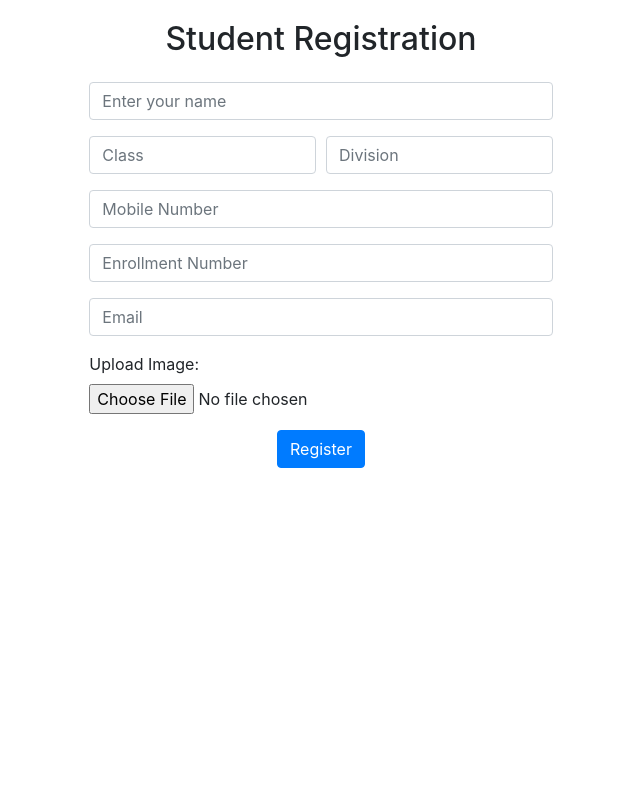
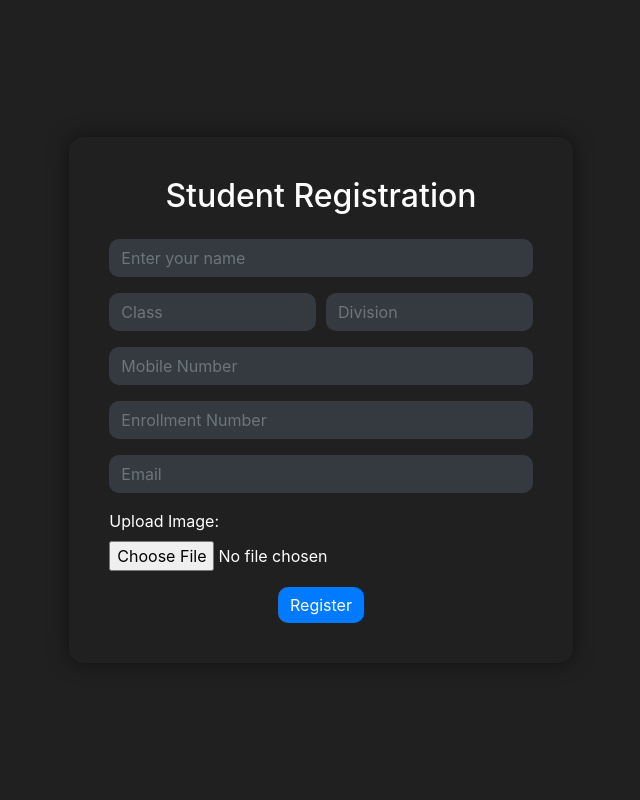
Before and after one commit to college1107/Project-6th-sem, a Django app: template Attendance_System/User/templates/registration.html in a window 1280 px wide. Shown: the whole page, without its empty margins (319-959 px from the left). Run offline with Django 3.2, Linux system fonts and the light colour scheme; the template is opened without the code that fills it, so the values that code supplies are empty; some libraries are stand-ins or nearby versions.

Commit message:
DAY 1 done
first of all check static file path is is correct for model or not i'm not sure about that so first check it and check their path in our registration.html file css linkage (i will not load static files globally so check on according to that), secondly check the url folder of user , and finally run the code...

and and and  important vat....  kai error lage to jate sudhari levi, baki kai mathakut na karavi , lagu pade vat thi

###sher ne DAY 1 ka code complete kiya  🦁🦁🦁🦁😎😎

```diff
--- a/Attendance_System/User/templates/registration.html
+++ b/Attendance_System/User/templates/registration.html
@@ -4,7 +4,7 @@
     <meta charset="UTF-8">
     <title>Student Registration</title>
     <link rel="stylesheet" href="https://stackpath.bootstrapcdn.com/bootstrap/4.5.2/css/bootstrap.min.css">
-    <link rel="stylesheet" href="styles.css">
+    <link rel="stylesheet" href="/static/style.css">
 </head>
 <body class="dark-mode">
     <div class="container-fluid">
--- a/Attendance_System/User/urls.py
+++ b/Attendance_System/User/urls.py
@@ -3,4 +3,5 @@ from django.urls import path
 from User.views import *
 urlpatterns = [
     path('',U_home,name='U_home'),
+    path('registration' ,register, name='register'),
 ]
--- a/Attendance_System/User/views.py
+++ b/Attendance_System/User/views.py
@@ -3,3 +3,6 @@ from django.shortcuts import render
 # Create your views here.
 def U_home(request):
     return render(request,'U_index.html')
+
+def register(request):
+    return render (request,'registration.html')
--- /dev/null
+++ b/Attendance_System/static/style.css
@@ -0,0 +1,62 @@
+/* styles.css */
+
+/* Dark Mode */
+.dark-mode {
+    background-color: #202020;
+    color: #fff;
+}
+
+/* Full Height */
+.full-height {
+    height: 100vh;
+}
+
+/* Card Styling */
+.card {
+    border-radius: 15px;
+    box-shadow: 0 0 20px rgba(0, 0, 0, 0.5);
+    transition: transform 0.3s ease-in-out;
+}
+
+.card-title text-center mb-4 {
+
+color: green;
+
+}
+.card:hover {
+    transform: scale(1.02);
+}
+
+.card-body {
+    padding: 40px;
+    transition: background-color 0.3s ease-in-out;
+}
+
+.card-body:hover {
+    background-color: #2c2c2c;
+}
+
+/* Form Styling */
+.form-control {
+    background-color: #343a40;
+    border: none;
+    color: #fff;
+    border-radius: 10px;
+    transition: background-color 0.3s ease-in-out, color 0.3s ease-in-out;
+}
+
+.form-control:focus {
+    background-color: #495057;
+    color: #fff;
+}
+
+.btn-primary {
+    background-color: #007bff;
+    border: none;
+    border-radius: 10px;
+    transition: background-color 0.3s ease-in-out;
+}
+
+.btn-primary:hover {
+    background-color: green;
+}
```
